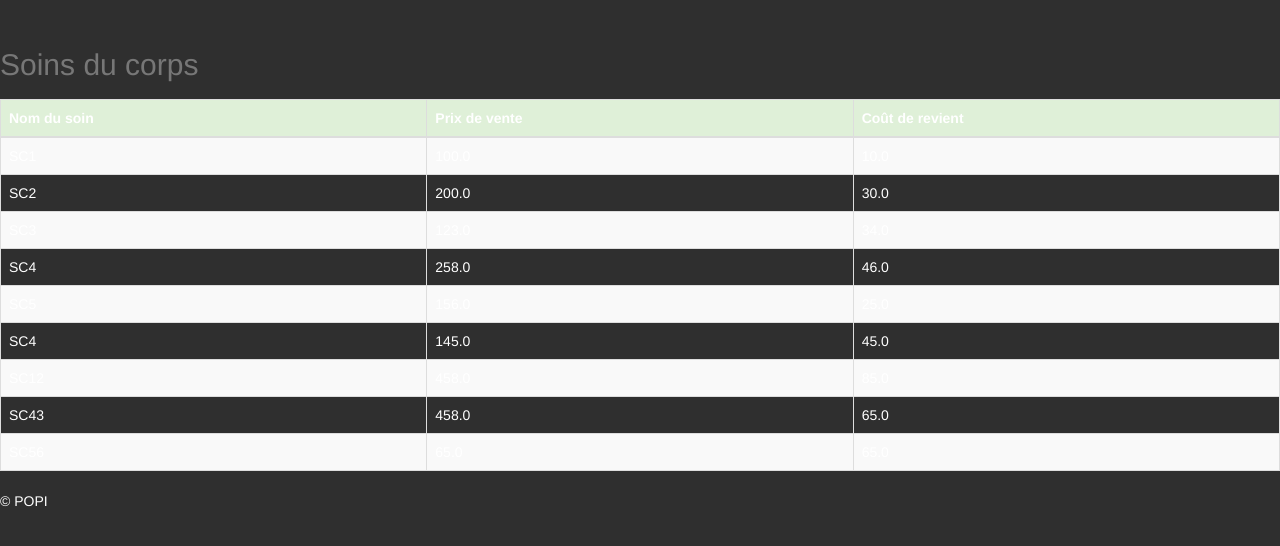
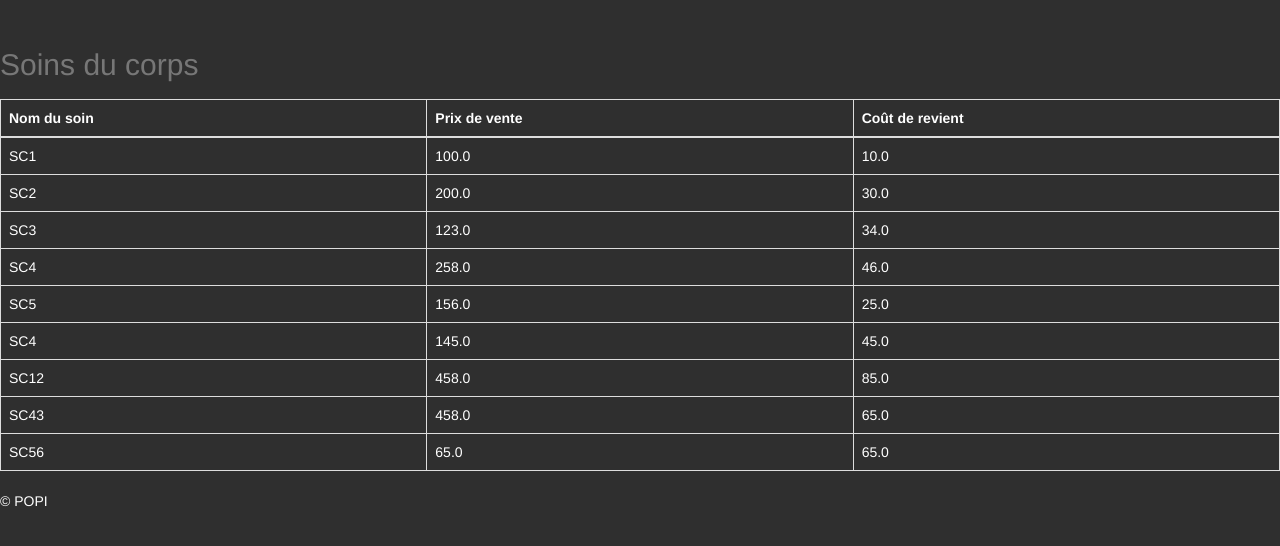
Before and after one commit to jonathanquie/POPI_Project, a Django app: page /institut/view/1 in a window 1280 px wide. Shown: the part 52-598 px from the top of the page. Run offline with Django 3.2, Linux system fonts and the light colour scheme; data comes from the database, SQL or seed files in the repository; some libraries are stand-ins or nearby versions.

Commit message:
Update 2
Modif graphique des tableaux dans view_table avec ajout de la coloration
synthaxique rouge pour les "données non disponibles"

```diff
--- a/institut/templates/institut/view_table.html
+++ b/institut/templates/institut/view_table.html
@@ -3,12 +3,12 @@
 
 {% block content %}
     {% if id == '1' %}
-        <table class="table table-bordered table-striped">
+        <table class="table table-bordered table-inverse">
             <caption>
                 <h2>Soins du corps</h2>
             </caption>
             <thead>
-                <tr class="success">
+                <tr class="">
                     <th style="width:20%;">Nom du soin</th>
                     <th style="width:20%;">Prix de vente</th>
                     <th style="width:20%;">Coût de revient</th>
@@ -34,12 +34,12 @@
 
 
     {% elif id == '2' %}
-        <table class="table table-bordered table-striped">
+        <table class="table table-bordered table-inverse">
             <caption>
                 <h2>Soins du visage</h2>
             </caption>
             <thead>
-                <tr class="success">
+                <tr class="">
                     <th style="width:20%;">Nom du soin</th>
                     <th style="width:20%;">Prix de vente</th>
                     <th style="width:20%;">Coût de revient</th>
@@ -65,12 +65,12 @@
 
 
     {% elif id == '3' %}
-        <table class="table table-bordered table-striped">
+        <table class="table table-bordered table-inverse">
             <caption>
                 <h2>Epilations</h2>
             </caption>
             <thead>
-                <tr class="success">
+                <tr class="">
                     <th style="width:20%;">Nom de l'épilation</th>
                     <th style="width:20%;">Prix de vente</th>
                     <th style="width:20%;">Coût de revient</th>
@@ -96,12 +96,12 @@
 
 
     {% elif id == '4' %}
-        <table class="table table-bordered table-striped">
+        <table class="table table-bordered table-inverse">
             <caption>
                 <h2>Ongles</h2>
             </caption>
             <thead>
-                <tr class="success">
+                <tr class="">
                     <th style="width:20%;">Nom du service</th>
                     <th style="width:20%;">Prix de vente</th>
                     <th style="width:20%;">Coût de revient</th>
@@ -127,12 +127,12 @@
 
 
     {% elif id == '5' %}
-        <table class="table table-bordered table-striped">
+        <table class="table table-bordered table-inverse">
             <caption>
                 <h2>Maquillage</h2>
             </caption>
             <thead>
-                <tr class="success">
+                <tr class="">
                     <th style="width:20%;">Nom du service</th>
                     <th style="width:20%;">Prix de vente</th>
                     <th style="width:20%;">Coût de revient</th>
@@ -158,12 +158,12 @@
 
 
     {% elif id == '6' %}
-         <table class="table table-bordered table-striped">
+         <table class="table table-bordered table-inverse">
             <caption>
                 <h2>Produits</h2>
             </caption>
             <thead>
-                <tr class="success">
+                <tr class="">
                     <th style="width:20%;">Nom du produit</th>
                     <th style="width:20%;">Prix de vente</th>
                     <th style="width:20%;">Coût de revient</th>
@@ -189,26 +189,26 @@
 
 
     {% elif id == '7' %}
-        <table class="table table-bordered table-striped">
+        <table class="table table-bordered table-inverse">
             <caption>
                 <h2>Charges</h2>
             </caption>
             <thead>
-                <tr class="default">
+                <tr class="">
                     <th style="width:20%;">Nom de la charge</th>
                     <th style="width:20%;">Coût de la charge</th>
                 </tr>
             </thead>
         <tbody>
             {% for view_charges in visu7 %}
-            <tr class="info">
+            <tr class="">
                 <td>{{ view_charges.name }}</td>
                 <td>{{ view_charges.cost }}</td>
             </tr>
             {% empty %}
             <tr class = "danger">
-                <td><i>Aucune charge disponible.</i></td>
-                <td>-</td>
+                <td><i><font color =#b52222>Aucune charge disponible.</font></i></td>
+                <td><font color =#b52222>-</font></td>
             </tr>
 
             {% endfor %}
@@ -217,12 +217,12 @@
 
 
     {% else %}
-        <table class="table table-bordered table-striped table-condensed">
+        <table class="table table-bordered table-inverse">
             <caption>
                 <h2>Journées éffectuées</h2>
             </caption>
             <thead>
-                <tr class="default">
+                <tr class="">
                     <th style="width:20%;">Date</th>
                     <th style="width:20%;">Chiffre d'affaire</th>
                     <th style="width:20%;">Charges</th>
```
Also changed, not shown: other parts of institut/templates/institut/view_table.html (+24 -24 lines), institut/templates/institut/view.html (+24 -24 lines).
